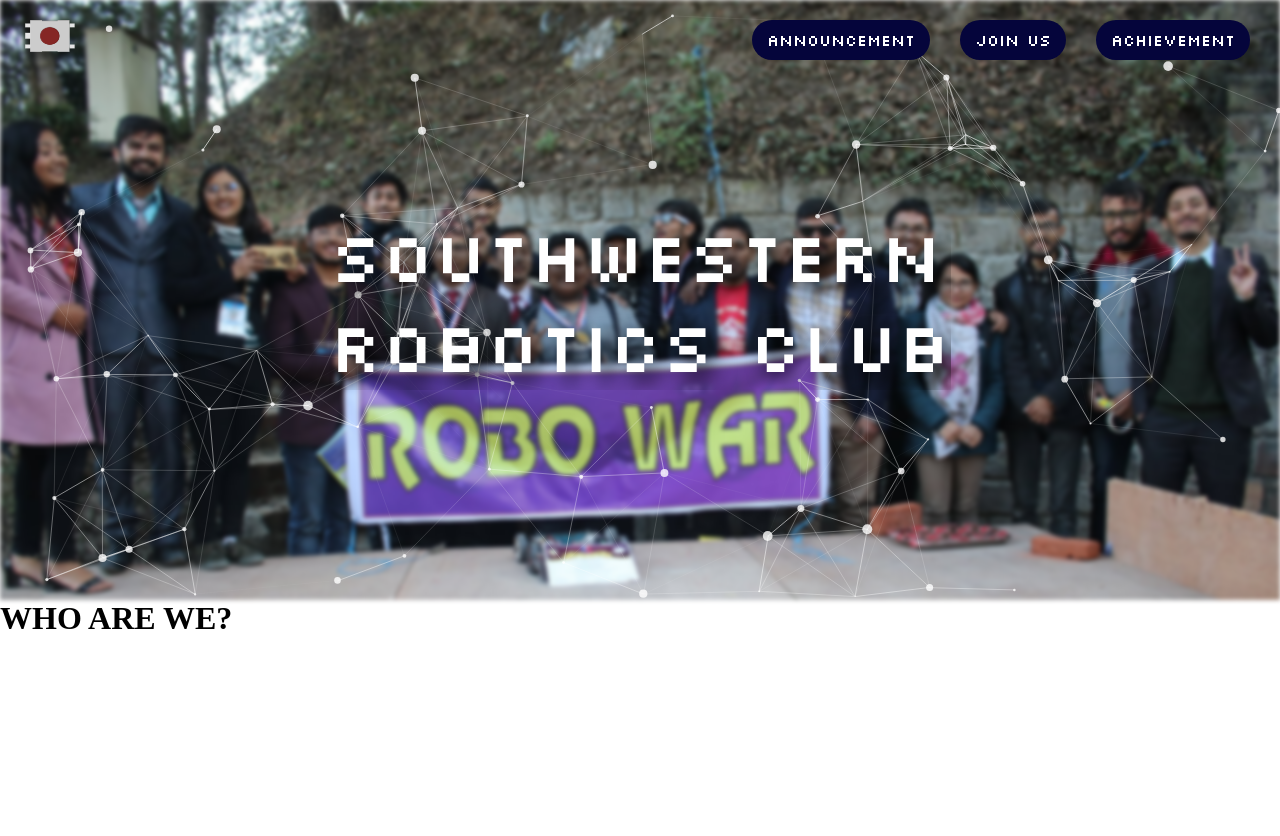
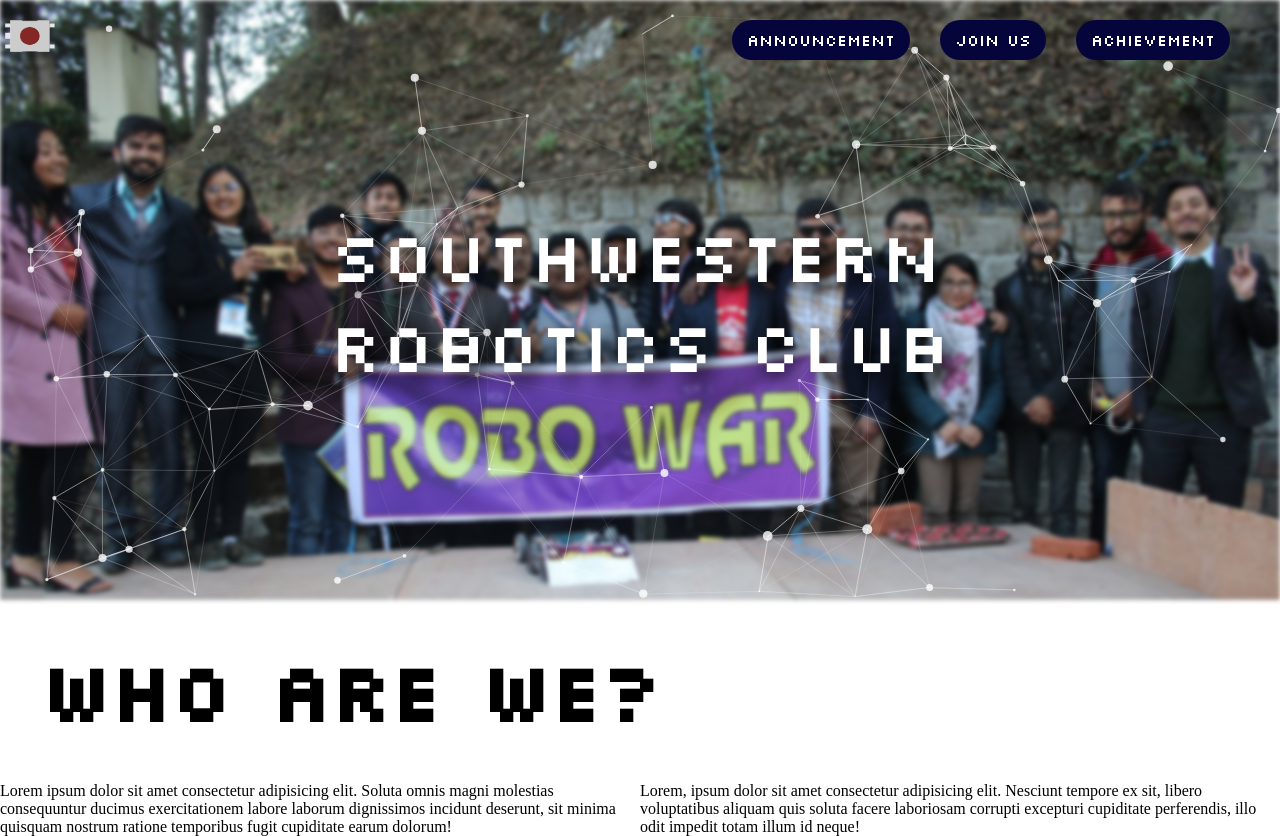
Before and after one commit to Chronos-Ltd/rc-webpage, a plain HTML site: page index.html in a window 1280 px wide. Before the commit the page ends 800 px from the top, so only its background shows below. Drawn offline with nearby package versions, Linux system fonts and the light colour scheme.

Commit message:
coloum system for the second section

```diff
--- a/index.html
+++ b/index.html
@@ -37,11 +37,20 @@
             <p class="swscrc animate__animated animate__fadeInUp">Southwestern<br />Robotics Club</p>
         </div>
 
-    <div class="whoarewe">
-        <div class="tilearewe">
-            <h1>WHO ARE WE?</h1>
-        </div>
-    </div>
+            <div class="tilearewe">
+                <h1>WHO ARE WE?</h1>
+            </div>
+
+            <div class="whoContainer">
+                <div id="whoText">
+                    Lorem ipsum dolor sit amet consectetur adipisicing elit. Soluta omnis magni molestias consequuntur ducimus exercitationem labore laborum dignissimos incidunt deserunt, sit minima quisquam nostrum ratione temporibus fugit cupiditate earum dolorum!
+                </div>
+
+                <div id="whoImage">
+                    Lorem, ipsum dolor sit amet consectetur adipisicing elit. Nesciunt tempore ex sit, libero voluptatibus aliquam quis soluta facere laboriosam corrupti excepturi cupiditate perferendis, illo odit impedit totam illum id neque!
+                </div>
+            </div>
+
 
 
 
--- a/style.css
+++ b/style.css
@@ -2,7 +2,6 @@
     padding: 0;
     margin: 0;
     box-sizing: border-box;
-    overflow: hidden;
 }
 
 /* First Section Style */
@@ -10,7 +9,7 @@
 .navbar{
     display: flex;
     justify-content: space-between;
-    margin: 20px;
+    margin-top: 20px;
     width: 100%;
     position: absolute;
     z-index: 1;
@@ -21,6 +20,7 @@
 
 .resetButton{
     width: 60px;
+    margin-right: 10px;
 }
 
 .button{
@@ -79,3 +79,22 @@
 }
 
 /* Second Section */
+
+.tilearewe{
+    margin: 40px;
+    font-family: 'Silkscreen', cursive;
+    font-size: 40px;
+}
+
+.whoContainer{
+    display: grid;
+    grid-template-columns: 1fr 1fr;
+}
+
+#whoText{
+    /*Todo*/
+}
+
+#whoImage{
+    /*Todo*/
+}
```
